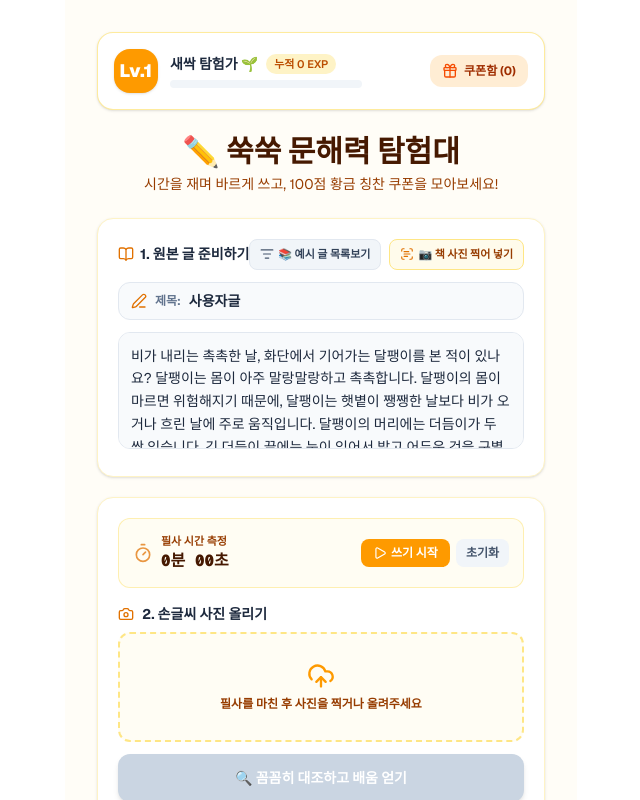
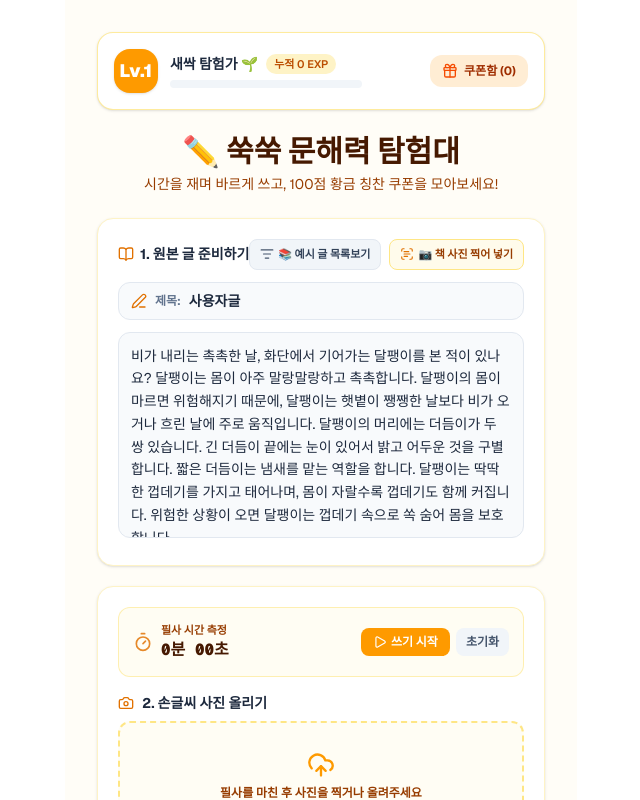
Before and after one commit to owo-zation/literacy-app, a Next.js app: page / in a window 1280 px wide. Shown: the top 800 px of the page, without its empty margins (319-959 px from the left). Built offline with nearby package versions, Linux system fonts and the light colour scheme.

Commit message:
스크롤바 없이 전체 내용이 한눈에 보이도록 창 높이

```diff
--- a/app/page.tsx
+++ b/app/page.tsx
@@ -74,8 +74,18 @@
   const [totalExp, setTotalExp] = useState(0);
   const [coupons, setCoupons] = useState<Coupon[]>([]);
 
-  const fileInputRef = useRef<HTMLInputElement>(null);
-  const sourceImageInputRef = useRef<HTMLInputElement>(null);
+ // 상단 ref 선언부
+const fileInputRef = useRef<HTMLInputElement>(null);
+const sourceImageInputRef = useRef<HTMLInputElement>(null);
+const textareaRef = useRef<HTMLTextAreaElement>(null); // 추가
+
+  // 텍스트 내용 변경 시 높이 자동 조절 (스크롤바 제거)
+  useEffect(() => {
+    if (textareaRef.current) {
+      textareaRef.current.style.height = "auto";
+      textareaRef.current.style.height = `${textareaRef.current.scrollHeight}px`;
+    }
+  }, [originalText]);
 
   useEffect(() => {
     const savedExp = localStorage.getItem("literacy_exp");
@@ -312,11 +322,11 @@
 
         {/* 원본 텍스트 직접 수정/확인 창 */}
         <textarea
+          ref={textareaRef}
           value={originalText}
           onChange={(e) => setOriginalText(e.target.value)}
-          rows={4}
           placeholder="여기에 원본 문장을 직접 쓰거나 사진을 찍어 글자를 가져오세요."
-          className="w-full text-sm p-3 bg-slate-50 border border-slate-200 rounded-xl focus:outline-amber-500 text-slate-800 resize-none leading-relaxed"
+          className="w-full text-sm p-3 bg-slate-50 border border-slate-200 rounded-xl focus:outline-amber-500 text-slate-800 resize-none leading-relaxed overflow-hidden"
         />
       </section>
 
```
